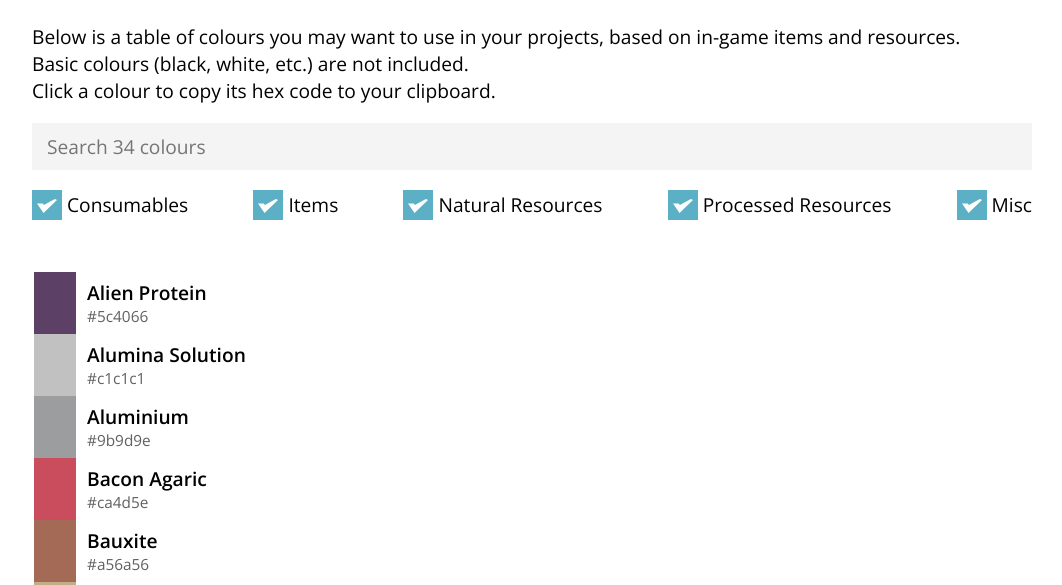
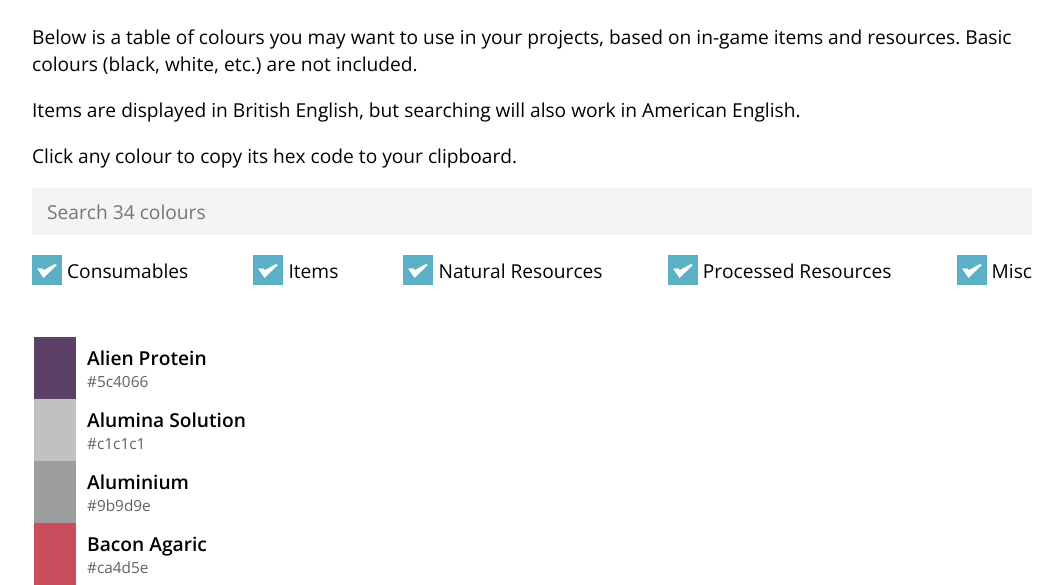
Before and after one commit to d3ltah/satisfactory-colour-table, a plain HTML site: page index.html in a window 1280 px wide. Shown: the part 205-790 px from the top of the page, without its empty margins (108-1170 px from the left). Drawn offline with nearby package versions, Linux system fonts and the light colour scheme.

Commit message:
content changes

```diff
--- a/index.html
+++ b/index.html
@@ -25,12 +25,14 @@
 			<h1>Satisfactory Colour Table</h1>
 
 			<p>
-				Below is a table of colours you may want to use in your projects, based on in-game items and resources.
-                <br />
-                Basic colours (black, white, etc.) are not included.
-                <br />
-                Click a colour to copy its hex code to your clipboard.
+				Below is a table of colours you may want to use in your projects, based on in-game items and resources. Basic colours (black, white, etc.) are not included.
 			</p>
+            <p>
+                Items are displayed in British English, but searching will also work in American English.
+            </p>
+            <p>
+                Click any colour to copy its hex code to your clipboard.
+            </p>
 
 			<input type="text" id="search-input" placeholder="Search..." autocomplete="off" />
 
```
